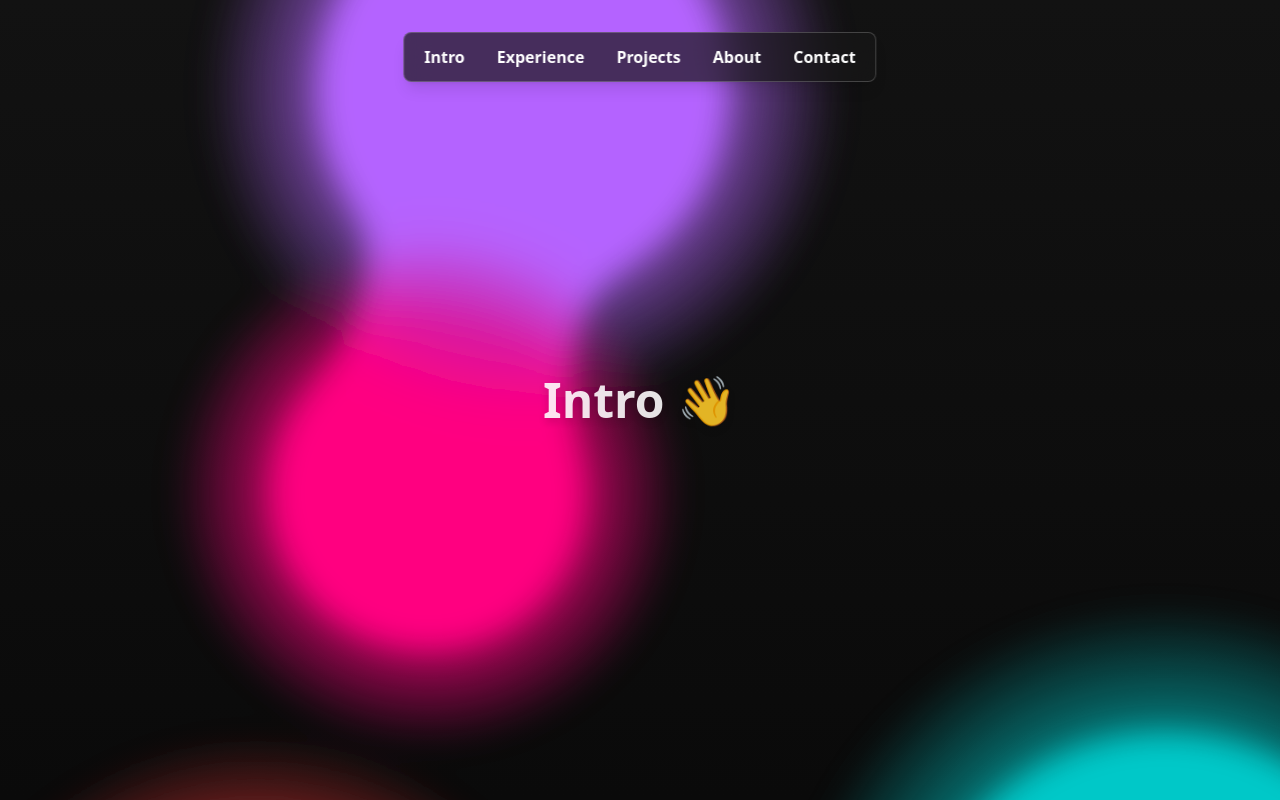
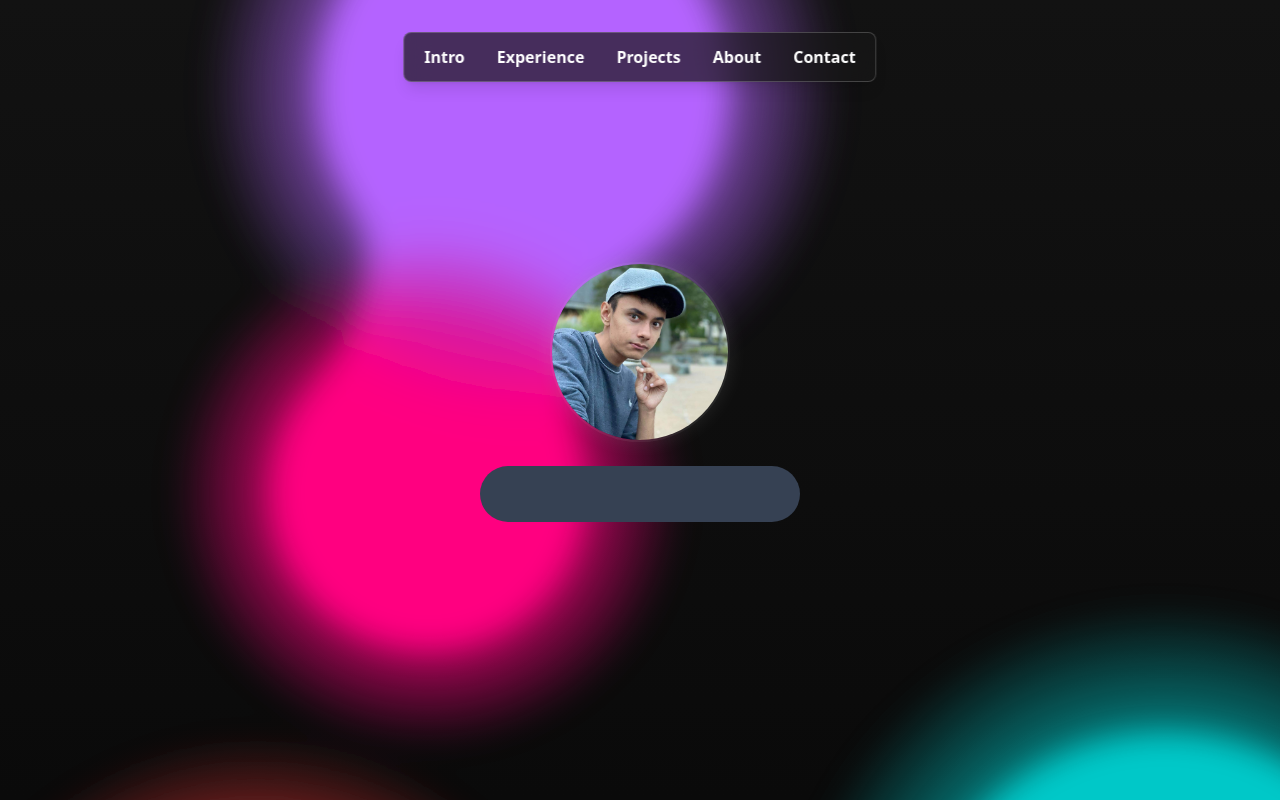
Before and after one commit to aitzaz-qadir/portfolio-website, a React (Vite) app: page / in a window 1280 px wide. Shown: the top 800 px of the page. Built offline with nearby package versions, Linux system fonts and the light colour scheme.

Commit message:
- Implemeted hero section picture

```diff
--- a/src/App.jsx
+++ b/src/App.jsx
@@ -73,13 +73,25 @@ function App() {
         ))}
       </nav>
       {/* Main content */}
+      {/* Hero Section */}
       <div
         id="intro"
-        className="min-h-screen flex items-center justify-center text-white"
+        className="min-h-screen flex flex-col items-center justify-center text-white px-4"
       >
-        <h1 className="text-5xl font-extrabold drop-shadow-lg animate-pulse">
-          Intro 👋
-        </h1>
+        <div
+          id="profile"
+          className="w-45 h-45 overflow-hidden rounded-full mb-6 shadow-[0_0_20px_rgba(255,255,255,0.1)] border-2 border-white/10"
+        >
+          <img
+            src="/assets/profilePic.jpg"
+            alt="Profile"
+            className="w-full h-full object-cover object-[50%_10%]"
+          />
+        </div>
+        <div
+          id="status"
+          className="w-80 h-14 bg-gray-700 rounded-full mb-4"
+        ></div>
       </div>
       <div
         id="experience"
```
Also changed, not shown: assets/profilePic.JPG (added).
